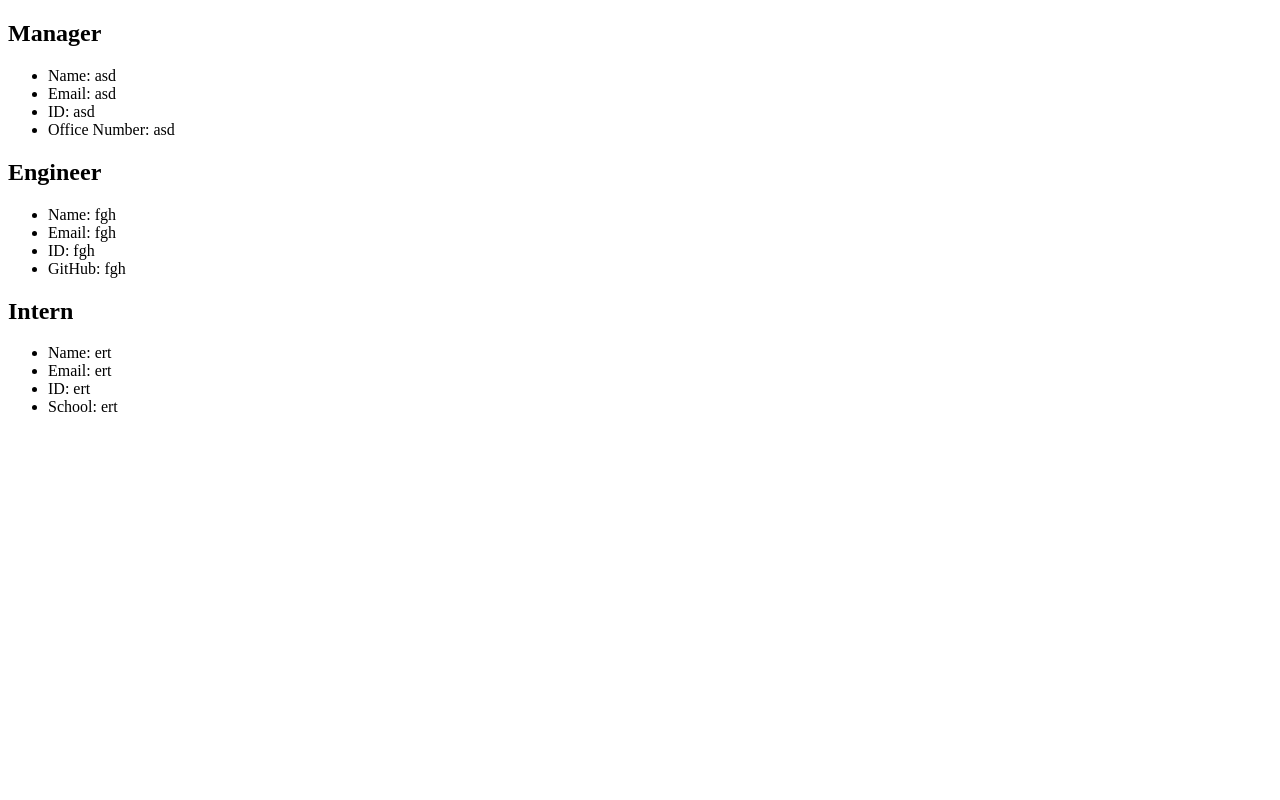
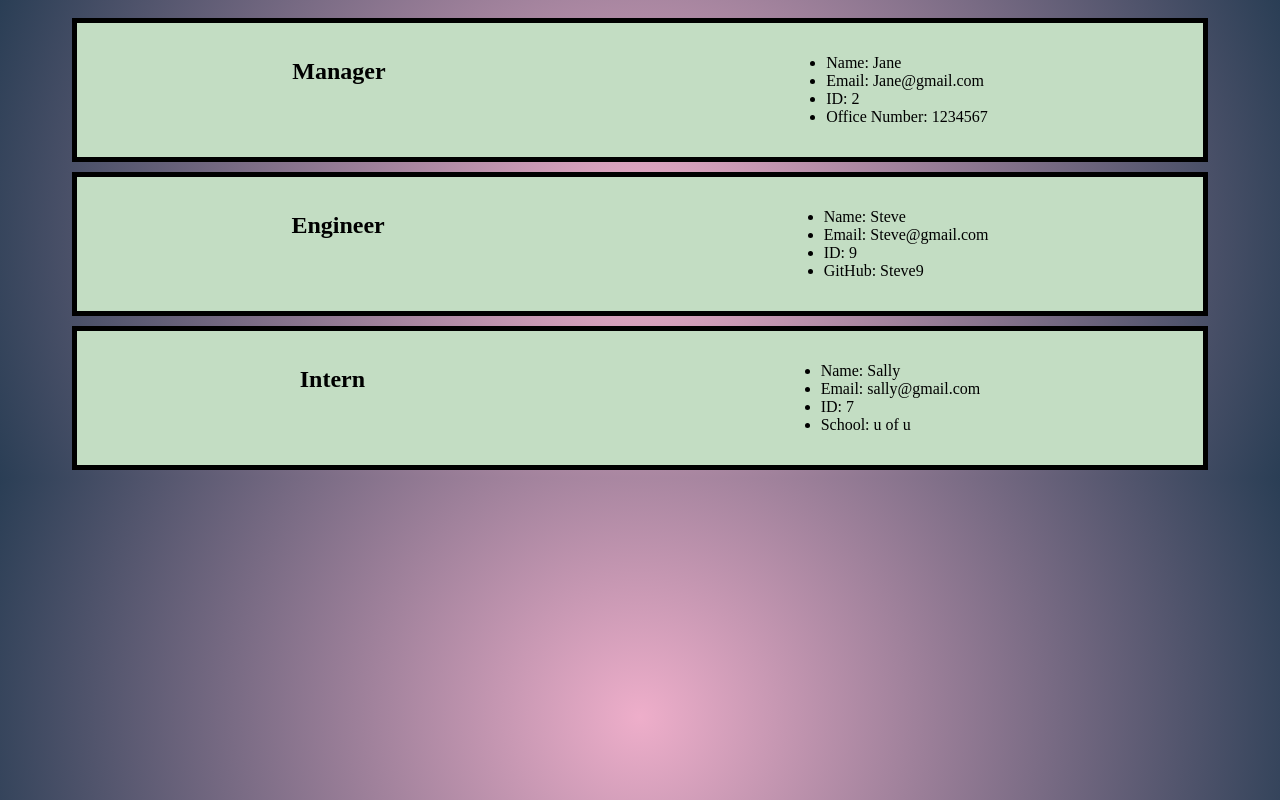
Before and after one commit to Jess-222/Team-Profile-Generator, a website: page dist/index.html in a window 1280 px wide. Drawn offline with Linux system fonts and the light colour scheme.

Commit message:
added CSS

```diff
--- a/dist/index.html
+++ b/dist/index.html
@@ -11,26 +11,26 @@
         <section class="managerCard">
     <h1>Manager</h1>
     <ul>
-        <li>Name: asd</li>
-        <li>Email: asd</li>
-        <li>ID: asd</li>
-        <li>Office Number: asd</li>
+        <li>Name: Jane</li>
+        <li>Email: Jane@gmail.com</li>
+        <li>ID: 2</li>
+        <li>Office Number: 1234567</li>
     </ul>
 </section><section class="engineerCard">
     <h1>Engineer</h1>
     <ul>
-        <li>Name: fgh</li>
-        <li>Email: fgh</li>
-        <li>ID: fgh</li>
-        <li>GitHub: fgh</li>
+        <li>Name: Steve</li>
+        <li>Email: Steve@gmail.com</li>
+        <li>ID: 9</li>
+        <li>GitHub: Steve9</li>
     </ul>
 </section><section class="internCard">
     <h1>Intern</h1>
     <ul>
-        <li>Name: ert</li>
-        <li>Email: ert</li>
-        <li>ID: ert</li>
-        <li>School: ert</li>
+        <li>Name: Sally</li>
+        <li>Email: sally@gmail.com</li>
+        <li>ID: 7</li>
+        <li>School: u of u</li>
     </ul>
 </section>
     </body>
--- a/dist/style.css
+++ b/dist/style.css
@@ -0,0 +1,48 @@
+
+body {
+background: rgb(238,174,202);
+background: radial-gradient(circle, rgba(238,174,202,1) 0%, rgba(42,62,85,1) 100%);
+display: flex;
+justify-content: space-around;
+flex-direction: column;
+}
+
+.managerCard {
+    display:flex;
+    flex-direction: row;
+    padding: 15px;
+    margin-top: 10px;
+    margin-left: 5vw;
+    margin-right: 5vw;
+    border: 5px solid black;
+    background-color: rgb(195, 221, 195);
+    justify-content: space-around;
+
+}
+
+.engineerCard {
+    display:flex;
+    flex-direction: row;
+    padding: 15px;
+    margin-top: 10px;
+    margin-left: 5vw;
+    margin-right: 5vw;
+    border: 5px solid black;
+    background-color: rgb(195, 221, 195);
+    justify-content: space-around;
+
+
+}
+
+.internCard {
+    display:flex;
+    flex-direction: row;
+    padding: 15px;
+    margin-top: 10px;
+    margin-left: 5vw;
+    margin-right: 5vw;
+    border: 5px solid black;
+    background-color: rgb(195, 221, 195);
+    justify-content: space-around;
+
+}
```
Also changed, not shown: README.md, employee tracker.png (added).
